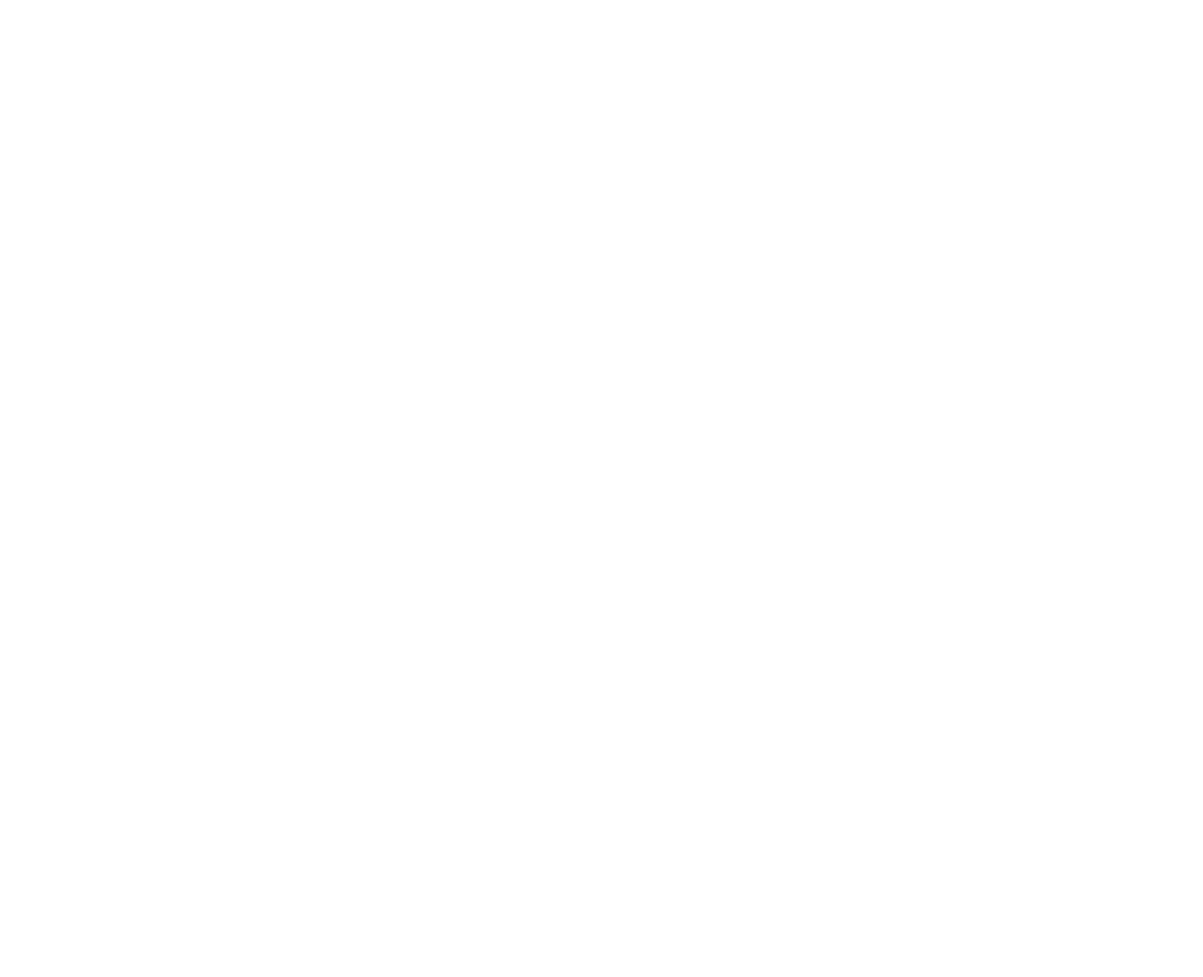
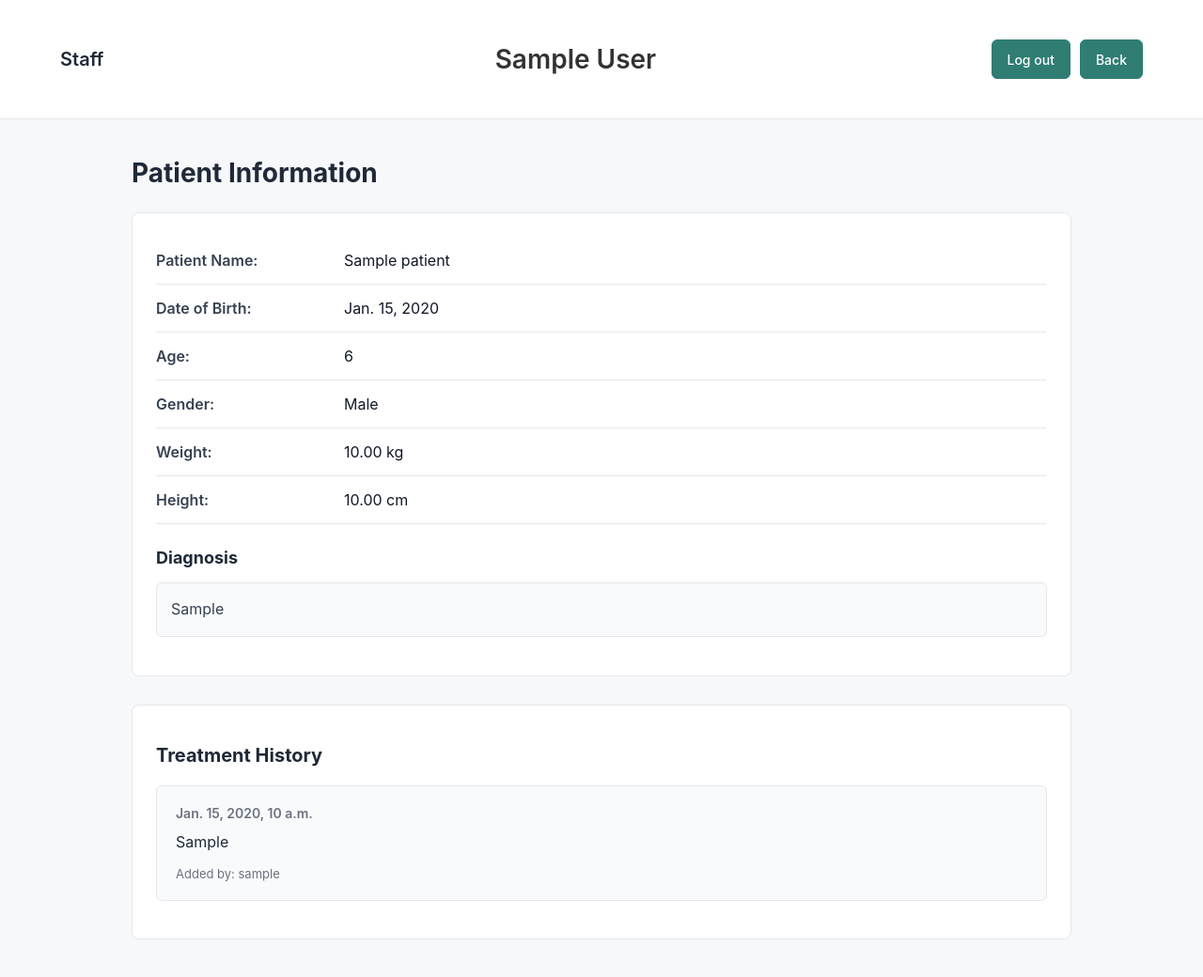
Before and after one commit to bsanj04/Physico_Management_System, a Django app: page /1/ in a window 1280 px wide. Before the commit the page is empty. Shown: the whole page at 94% size. Before the commit the page ends 800 px from the top, so only its background shows below. Run offline with Django 5.2, Linux system fonts and the light colour scheme; tables that the repository leaves empty hold one stand-in row (values such as "Sample post").

Commit message:
Add patient information view

```diff
--- a/accounts/templates/accounts/dashboard.html
+++ b/accounts/templates/accounts/dashboard.html
@@ -21,6 +21,10 @@ Dashboard | Physio Patient Management
         {% else %}
             User Dashboard
         {% endif %}
+    </p>
+
+    <p class="clinic-name">
+        {{ clinic_name }}
     </p>
 
     <div class="dashboard-actions">
--- a/patients/templates/patients/patient_info.html
+++ b/patients/templates/patients/patient_info.html
@@ -0,0 +1,137 @@
+{% extends "base.html" %}
+{% load static %}
+
+{% block extra_css %}
+<link rel="stylesheet" href="{% static 'css/patient_info.css' %}">
+{% endblock %}
+
+{% block content %}
+
+<div class="dashboard-nav">
+
+    <p class="nav-title">
+        {% if is_doctor %}
+            Doctor
+        {% else %}
+            Staff
+        {% endif %}
+    </p>
+
+    <p class="clinic-name">
+        {{ clinic_name }}
+    </p>
+
+    <div class="nav-actions">
+        <form method="post" action="{% url 'logout' %}">
+            {% csrf_token %}
+
+            <button type="submit" class="button button-secondary">
+                Log out
+            </button>
+        </form>
+
+        <a href="{% url 'dashboard' %}" class="button button-secondary">
+            Back
+        </a>
+    </div>
+
+</div>
+
+<main>
+
+    <div class="patient-info-container">
+
+        <h1> Patient Information </h1>
+
+        <div class="patient-info">
+
+            <div class="info-row">
+                <span class="info-label">Patient Name:</span>
+                <span class="info-value">{{ patient.name }}</span>
+            </div>
+
+            <div class="info-row">
+                <span class="info-label">Date of Birth:</span>
+                <span class="info-value">{{ patient.dob }}</span>
+            </div>
+
+            <div class="info-row">
+                <span class="info-label">Age:</span>
+                <span class="info-value">{{ patient.age }}</span>
+            </div>
+
+            <div class="info-row">
+                <span class="info-label">Gender:</span>
+                <span class="info-value">{{ patient.gender }}</span>
+            </div>
+
+            <div class="info-row">
+                <span class="info-label">Weight:</span>
+                <span class="info-value">{{ patient.weight }} kg</span>
+            </div>
+
+            <div class="info-row">
+                <span class="info-label">Height:</span>
+                <span class="info-value">{{ patient.height }} cm</span>
+            </div>
+
+            <div class="info-section">
+                <h2>Diagnosis</h2>
+
+                <p>
+                    {{ patient.medical_diagnosis }}
+                </p>
+            </div>
+
+        </div>
+
+
+        <div class="treatment-section">
+
+            <h2>Treatment History</h2>
+
+            {% for treatment in patient.treatments.all %}
+
+                <div class="treatment-row">
+
+                    <div class="treatment-date">
+                        {{ treatment.created_at }}
+                    </div>
+
+                    <div class="treatment-info">
+                        {{ treatment.treatment }}
+                    </div>
+
+                    <div class="treatment-doctor">
+                        Added by: {{ treatment.created_by }}
+                    </div>
+
+                    {% if is_doctor %}
+                        <button type="button" class="edit-treatment">
+                            Edit
+                        </button>
+                    {% endif %}
+
+                </div>
+
+            {% empty %}
+
+                <p class="no-treatment">
+                    No treatments have been added yet.
+                </p>
+
+            {% endfor %}
+
+            {% if is_doctor %}
+                <button type="button" class="add-treatment">
+                    Add Treatment
+                </button>
+            {% endif %}
+
+        </div>
+
+    </div>
+
+</main>
+
+{% endblock %}
--- a/patients/urls.py
+++ b/patients/urls.py
@@ -3,8 +3,6 @@ from . import views
 
 urlpatterns = [
     path("patient/create/", views.patient_create, name="patient_create",) ,
-    path("<int:patient_id>/",
-        views.patient_info,
-        name="patient_info",
-        ),
+    path("<int:patient_id>/", views.patient_info, name="patient_info", ),
+    path("<int:patient_id>/", views.patient_info,name="patient_info",),
 ]
--- a/patients/views.py
+++ b/patients/views.py
@@ -31,19 +31,22 @@ def patient_create(
         },
     )
 
-def patient_info(
-        request: HttpRequest,
-        patient_id: int,
-    )-> HttpResponse:
-        patient = get_object_or_404(
-            Patient,
-            id=patient_id,
+def patient_info(request, patient_id):
+
+    patient = get_object_or_404(
+        Patient,
+        id=patient_id,
     )
 
-        return render(
-            request,
-            "patients/patient_info.html",
-            {
-                "patient": patient,
-            },
-        )
+    is_doctor = request.user.groups.filter(
+        name="Doctor"
+    ).exists()
+
+    return render(
+        request,
+        "patients/patient_info.html",
+        {
+            "patient": patient,
+            "is_doctor": is_doctor,
+        },
+    )
--- /dev/null
+++ b/static/css/patient_info.css
@@ -0,0 +1,266 @@
+/* Patient Information Page */
+/* Dashboard Navigation */
+
+.dashboard-nav {
+    display: flex;
+    justify-content: space-between;
+    align-items: center;
+    padding: 18px 5%;
+    background-color: white;
+    border-bottom: 1px solid #e5e7eb;
+}
+
+.nav-title {
+    margin: 0;
+    font-size: 20px;
+    font-weight: 600;
+    color: #1f2937;
+}
+
+.nav-actions {
+    display: flex;
+    align-items: center;
+    gap: 10px;
+}
+
+.nav-actions form {
+    margin: 0;
+}
+
+
+/* Navigation Buttons */
+
+.button {
+    display: inline-flex;
+    align-items: center;
+    justify-content: center;
+    padding: 9px 16px;
+    border-radius: 6px;
+    font-size: 14px;
+    font-weight: 500;
+    text-decoration: none;
+    cursor: pointer;
+    font-family: inherit;
+}
+
+.button-secondary {
+    background-color: #2f7d73;
+    color: white;
+    border: 1px solid #2f7d73;
+}
+
+.button-secondary:hover {
+    background-color: #53ada1;
+}
+
+.clinic-name{
+    margin-left: 60px;
+
+    font-size: 28px;
+    font-weight: 600;
+
+    color: #333;
+}
+
+
+/* Mobile */
+
+@media (max-width: 600px) {
+
+    .dashboard-nav {
+        padding: 15px 20px;
+    }
+
+    .nav-title {
+        font-size: 18px;
+    }
+
+    .nav-actions {
+        gap: 8px;
+    }
+
+    .button {
+        padding: 8px 12px;
+        font-size: 13px;
+    }
+}
+
+.patient-info-container {
+    width: 90%;
+    max-width: 1000px;
+    margin: 40px auto;
+}
+
+.patient-info-container h1 {
+    margin-bottom: 25px;
+    font-size: 28px;
+    color: #1f2937;
+}
+
+
+/* Patient Details */
+
+.patient-info {
+    background-color: white;
+    border: 1px solid #e5e7eb;
+    border-radius: 8px;
+    padding: 25px;
+}
+
+.info-row {
+    display: flex;
+    align-items: center;
+    padding: 15px 0;
+    border-bottom: 1px solid #e5e7eb;
+}
+
+.info-label {
+    width: 200px;
+    font-weight: 600;
+    color: #374151;
+}
+
+.info-value {
+    color: #111827;
+}
+
+
+/* Diagnosis */
+
+.info-section {
+    margin-top: 25px;
+}
+
+.info-section h2 {
+    font-size: 18px;
+    margin-bottom: 10px;
+    color: #1f2937;
+}
+
+.info-section p {
+    background-color: #f9fafb;
+    border: 1px solid #e5e7eb;
+    border-radius: 6px;
+    padding: 15px;
+    line-height: 1.6;
+    color: #374151;
+}
+
+
+/* Treatment Section */
+
+.treatment-section {
+    margin-top: 30px;
+    background-color: white;
+    border: 1px solid #e5e7eb;
+    border-radius: 8px;
+    padding: 25px;
+}
+
+.treatment-section h2 {
+    font-size: 20px;
+    margin-bottom: 20px;
+    color: #1f2937;
+}
+
+
+/* Individual Treatment */
+
+.treatment-row {
+    position: relative;
+    padding: 20px;
+    margin-bottom: 15px;
+    background-color: #f9fafb;
+    border: 1px solid #e5e7eb;
+    border-radius: 6px;
+}
+
+.treatment-date {
+    font-size: 14px;
+    font-weight: 600;
+    color: #6b7280;
+    margin-bottom: 10px;
+}
+
+.treatment-info {
+    color: #1f2937;
+    line-height: 1.6;
+    margin-bottom: 12px;
+}
+
+.treatment-doctor {
+    font-size: 13px;
+    color: #6b7280;
+}
+
+
+/* No Treatments */
+
+.no-treatment {
+    color: #6b7280;
+    padding: 15px 0;
+}
+
+
+/* Treatment Buttons */
+
+.add-treatment {
+    margin-top: 15px;
+    padding: 10px 18px;
+    border: none;
+    border-radius: 6px;
+    background-color: #2563eb;
+    color: white;
+    font-size: 14px;
+    font-weight: 500;
+    cursor: pointer;
+}
+
+.add-treatment:hover {
+    background-color: #1d4ed8;
+}
+
+.edit-treatment {
+    position: absolute;
+    top: 15px;
+    right: 15px;
+    padding: 7px 14px;
+    border: 1px solid #d1d5db;
+    border-radius: 5px;
+    background-color: white;
+    color: #374151;
+    cursor: pointer;
+}
+
+.edit-treatment:hover {
+    background-color: #f3f4f6;
+}
+
+
+/* Mobile */
+
+@media (max-width: 600px) {
+
+    .patient-info-container {
+        width: 95%;
+        margin: 20px auto;
+    }
+
+    .patient-info {
+        padding: 18px;
+    }
+
+    .info-row {
+        flex-direction: column;
+        align-items: flex-start;
+        gap: 5px;
+    }
+
+    .info-label {
+        width: auto;
+    }
+
+    .treatment-section {
+        padding: 18px;
+    }
+}
```
Also changed, not shown: accounts/views.py (+16 -0 lines), static/css/dashboard.css (+9 -0 lines).
